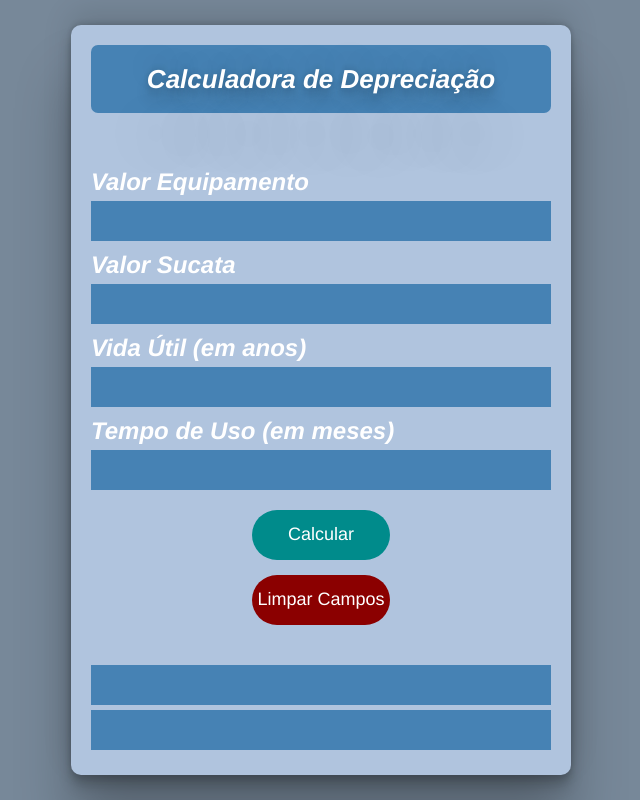
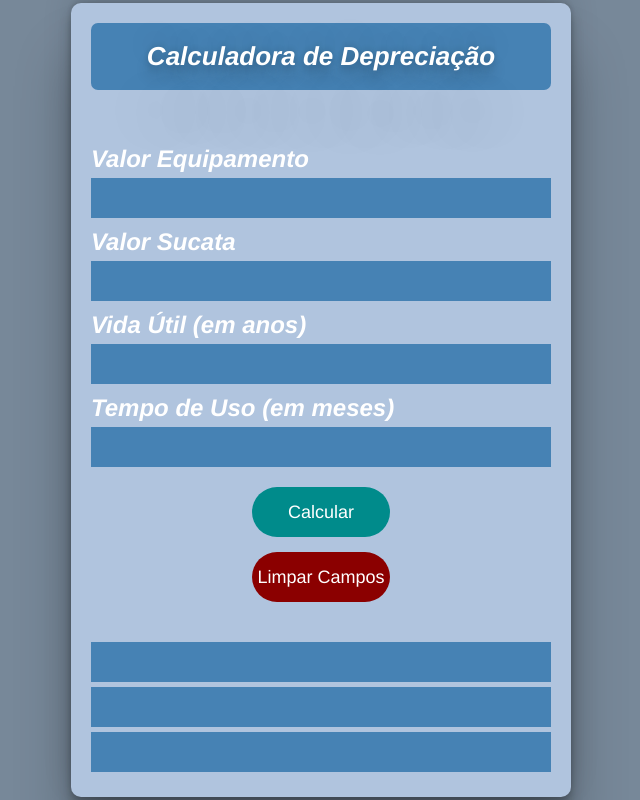
Before and after one commit to j0t4Vv/Calculadora, a plain HTML site: page index.html in a window 1280 px wide. Shown: the whole page, without its empty margins (319-959 px from the left). Drawn offline with Linux system fonts and the light colour scheme.

Commit message:
Update index.html

```diff
--- a/index.html
+++ b/index.html
@@ -31,6 +31,7 @@
 
         <input type="text" class="result2" id="resultado2" readonly></input>
 
+        <input type="text" class="result2" id="resultado3" readonly></input>
 
 
     </div>
```
